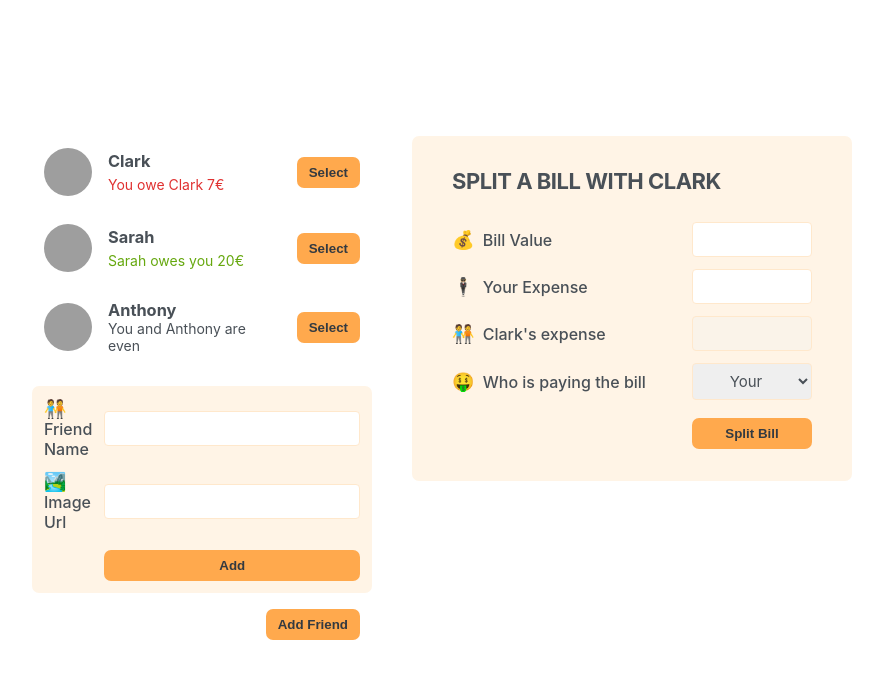
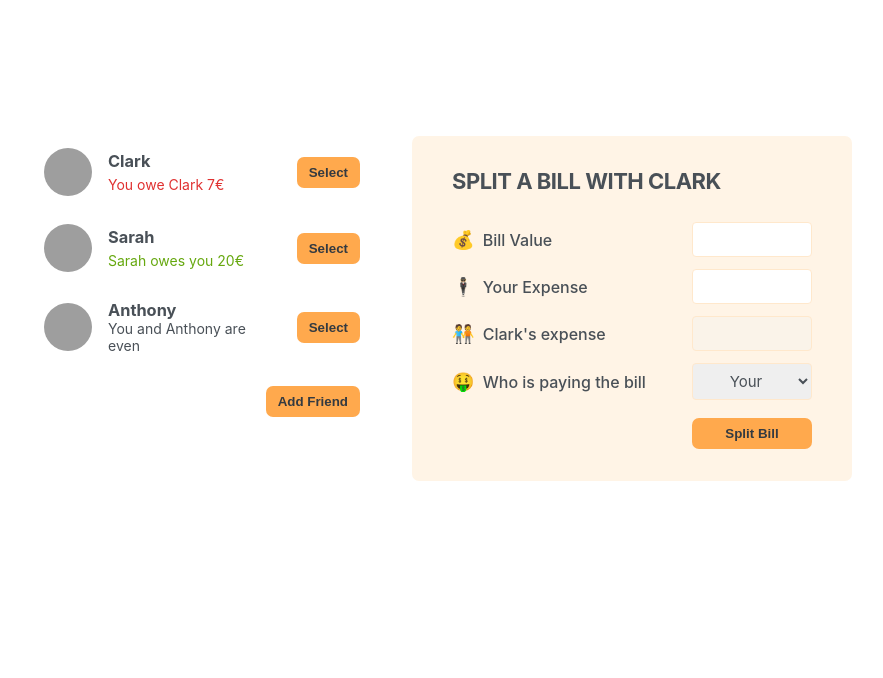
Before and after one commit to amittam104/Eat-n-Split, a React (Create React App) app: page / in a window 1280 px wide. Shown: the top 678 px of the page, without its empty margins (198-1081 px from the left). Built offline with nearby package versions, Linux system fonts and the light colour scheme; grey boxes are pictures that could not be loaded.

Commit message:
chore: add state to add friend form

```diff
--- a/src/App.js
+++ b/src/App.js
@@ -1,3 +1,5 @@
+import { useState } from "react";
+
 const initialFriends = [
   {
     id: 118836,
@@ -19,13 +21,29 @@
   },
 ];
 
+function Button({ children, onClick }) {
+  return (
+    <button className="button" onClick={onClick}>
+      {children}
+    </button>
+  );
+}
+
 export default function App() {
+  const [showAddFriend, setShowAddFriend] = useState(false);
+
+  function handleOnClick() {
+    setShowAddFriend((showAddFriend) => !showAddFriend);
+  }
+
   return (
     <div className="app">
       <div className="sidebar">
         <FriendsList />
-        <FormAddFriend />
-        <Button>Add Friend</Button>
+        {showAddFriend && <FormAddFriend />}
+        <Button onClick={handleOnClick}>
+          {showAddFriend ? "Close" : "Add Friend"}
+        </Button>
       </div>
       <FormSplitBill />
     </div>
@@ -69,10 +87,6 @@
   );
 }
 
-function Button({ children }) {
-  return <button className="button">{children}</button>;
-}
-
 function FormAddFriend() {
   return (
     <form className="form-add-friend">
```
